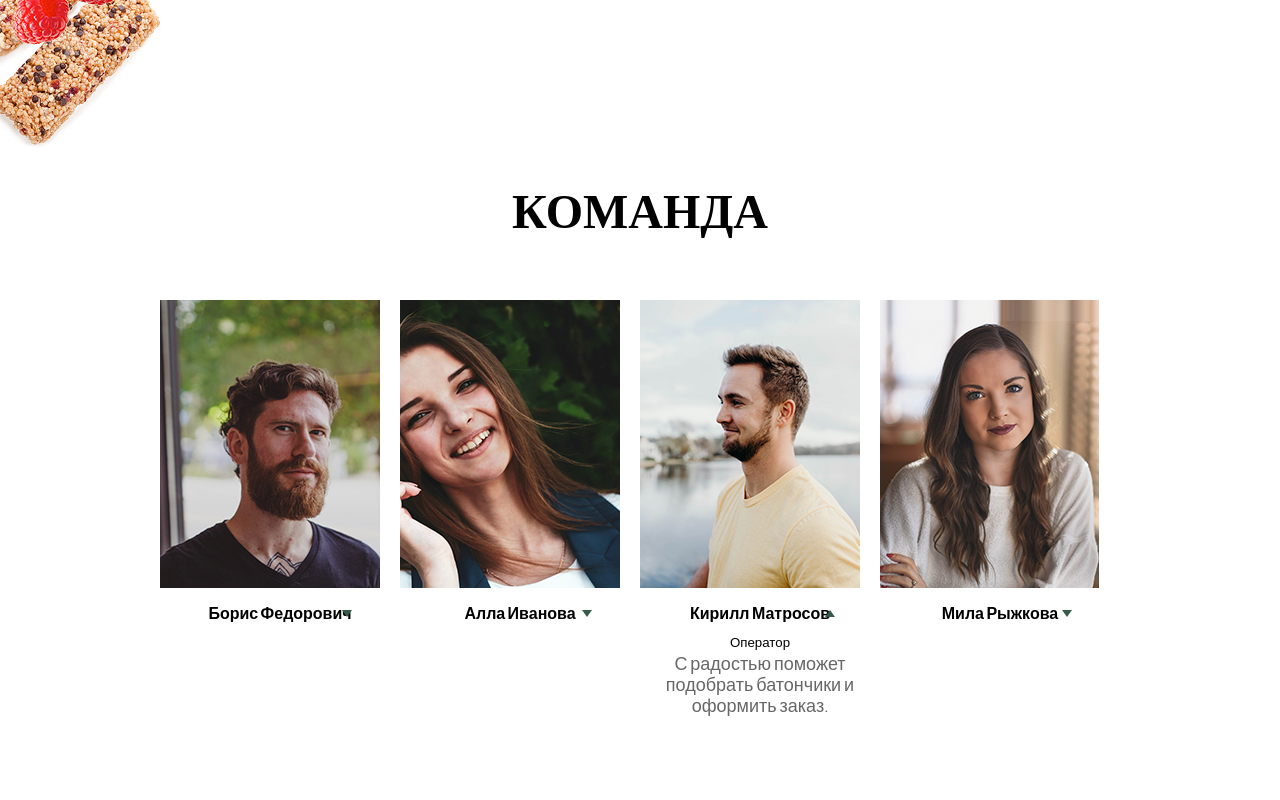
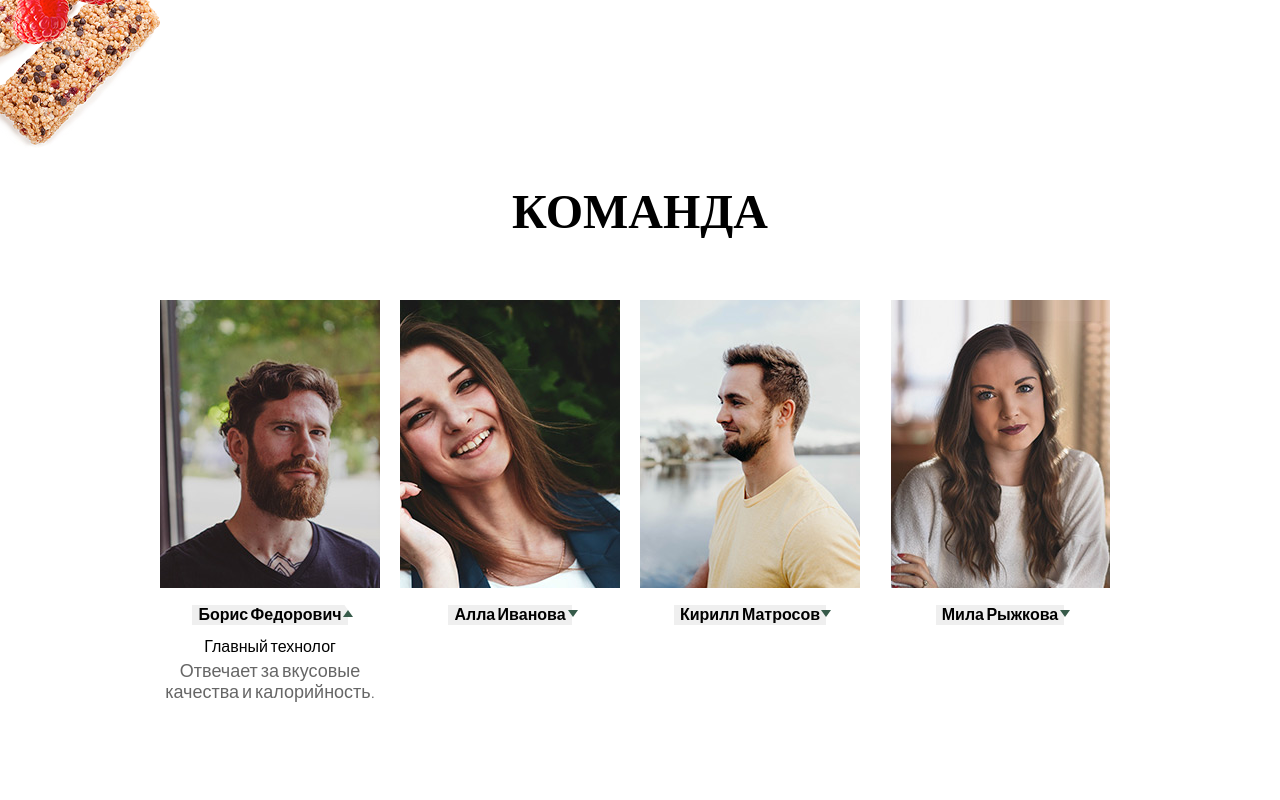
Before and after one commit to Anna185/Chocco, a plain HTML site: page index.html in a window 1280 px wide. Shown: the part 1486-2286 px from the top of the page. Drawn offline with nearby package versions, Linux system fonts and the light colour scheme; files that its build step writes are made by us from their sources.

Commit message:
edit index.html

```diff
--- a/css/blocks/_team.scss
+++ b/css/blocks/_team.scss
@@ -8,7 +8,7 @@
 
 
 
-.team__list {
+.team__list-accordeon {
   display: flex;
   justify-content: space-between;
   padding: 0;
@@ -16,16 +16,25 @@
 }
 
 .team__item-accordeon {
+  margin-right: 20px;
+  text-align: center;
+
+  &:last-child {
+    margin-right: 0;
+  }
+}
+
+
+.team__item-accordeon-title {
   position: relative;
-  display: flex;
-  flex-direction: column;
+  font-weight: 700;
   text-align: center;
   margin-top: 12px;
 
   &::after {
     content: "";
     position: absolute;
-    left: 76%;
+    left: 97%;
     top: 5px;
     border: 7px solid transparent;
     border-top-color: #365a49;
@@ -36,7 +45,7 @@
   }
 }
 
-.team__item-list {
+.team__item-accordeon-info {
   padding: 0;
   margin-top: 13px;
   height:0 ;
@@ -49,26 +58,25 @@
 
 }
 
-.team__item-accordeon-title {
-  font-weight: 700;
-}
 
-.team__item-accordeon--active .team__item-list {
+.team__item-accordeon--active .team__item-accordeon-info {
   height:auto ;
 }
 
-  .team__item-accordeon--active::after {
+.team__item-accordeon--active
+.team__item-accordeon-title::after {
     border-bottom-color: #365a49;
     border-top-color:#ffffff;
-    left: 77%;
+    left: 97%;
     top: -2px;
   }
 
 
 
-.team__item-list-text {
+
+.team__item-accordeon-info-text {
   color: #666666;
   font-size: 18px;
   font-weight: 300;
-  margin-top: -14px;
+  margin-top: 6px;
 }
--- a/index.html
+++ b/index.html
@@ -75,14 +75,14 @@
                     <svg class="hero__description-img-icon">
                       <use xlink:href="../css/svg/sprites.svg#6"></use>
                     </svg>
-                  <div class="hero__description-text">3-5 дней доставка по РФ</div>
+                    <div class="hero__description-text">3-5 дней доставка по РФ</div>
                 </li>
                 <li class="hero__description-points hero__description-points--bonus">
                   <div class="hero__description-img">
                     <svg class="hero__description-img-icon">
                       <use xlink:href="../css/svg/sprites.svg#4"></use>
                     </svg>
-                  <div class="hero__description-text hero__description-text--bonus">Не портит фигуру</div>
+                    <div class="hero__description-text hero__description-text--bonus">Не портит фигуру</div>
                 </li>
               </ul>
             </div>
@@ -144,76 +144,55 @@
     </section>
 
     <section class="section team">
-      <div class="container team__container">
+      <div class="container container__team">
         <h2 class="title team__title">Команда</h2>
-        <ul class="team__list">
-          <li class="team__item">
-            <div class="team__item-photo">
-              <img src="./img/boris.png" class="team__item-photo-img" alt="">
+        <ul class="team__list-accordeon">
+          <li class="team__item-accordeon team__item-accordeon--active">
+            <div class="team__item-accordeon-photo">
+              <img src="./img/boris.jpg" alt="" class="team__item-accordeon-photo-img">
             </div>
-            <div class="team__item-accordeon">
-              <h4 class="team__item-accordeon-title">Борис Федорович</h4>
-              <div class="team__item-text">
-                <ul class="team__item-list">
-                  <li class="team__item-list-title">
-                    <h5>Оператор</h5>
-                  <li class="team__item-list-text">
-                    <p>С радостью поможет подобрать батончики и оформить заказ.</p>
-                  </li>
-                </ul>
-              </div>
+            <button class="team__item-accordeon-title">Борис Федорович</button>
+            <div class="team__item-accordeon-info">
+              <div class="team__item-accordeon-info-position">Главный технолог</div>
+              <p class="team__item-accordeon-info-text">
+                Отвечает за вкусовые качества и калорийность.
+              </p>
             </div>
           </li>
-          <li class="team__item">
-            <div class="team__item-photo">
-              <img src="./img/alla.png" class="team__item-photo-img" alt="">
+          <li class="team__item-accordeon">
+            <div class="team__item-accordeon-photo">
+              <img src="./img/alla.jpg" alt="" class="team__item-accordeon-photo-img">
             </div>
-            <div class="team__item-accordeon">
-              <h4 class="team__item-accordeon-title">Алла Иванова</h4>
-              <div class="team__item-text">
-                <ul class="team__item-list">
-                  <li class="team__item-list-title">
-                    <h5>Оператор</h5>
-                  <li class="team__item-list-text">
-                    <p>С радостью поможет подобрать батончики и оформить заказ.</p>
-                  </li>
-                </ul>
-              </div>
+            <button class="team__item-accordeon-title">Алла Иванова</button>
+            <div class="team__item-accordeon-info">
+              <div class="team__item-accordeon-info-position">Специалист по упаковке</div>
+              <p class="team__item-accordeon-info-text">
+                Автор запоминающегося стиля наших батончиков.
+              </p>
             </div>
           </li>
-
-          <li class="team__item">
-            <div class="team__item-photo">
-              <img src="./img/kirill.png" class="team__item-photo-img" alt="">
+          <li class="team__item-accordeon">
+            <div class="team__item-accordeon-photo">
+              <img src="./img/kirill.jpg" alt="" class="team__item-accordeon-photo-img">
             </div>
-            <div class="team__item-accordeon team__item-accordeon--active">
-              <h4 class="team__item-accordeon-title">Кирилл Матросов</h4>
-              <div class="team__item-text">
-                <ul class="team__item-list">
-                  <li class="team__item-list-title">
-                    <h5>Оператор</h5>
-                  <li class="team__item-list-text">
-                    <p>С радостью поможет подобрать батончики и оформить заказ.</p>
-                  </li>
-                </ul>
-              </div>
+            <button class="team__item-accordeon-title">Кирилл Матросов</button>
+            <div class="team__item-accordeon-info">
+              <div class="team__item-accordeon-info-position">Оператор</div>
+              <p class="team__item-accordeon-info-text">
+                С радостью поможет подобрать батончики и оформить заказ
+              </p>
             </div>
           </li>
-          <li class="team__item">
-            <div class="team__item-photo">
-              <img src="./img/mila.png" class="team__item-photo-img" alt="">
+          <li class="team__item-accordeon">
+            <div class="team__item-accordeon-photo">
+              <img src="./img/mila.jpg" alt="" class="team__item-accordeon-photo-img">
             </div>
-            <div class="team__item-accordeon">
-              <h4 class="team__item-accordeon-title">Мила Рыжкова</h4>
-              <div class="team__item-text">
-                <ul class="team__item-list">
-                  <li class="team__item-list-title">
-                    <h5>Оператор</h5>
-                  <li class="team__item-list-text">
-                    <p>С радостью поможет подобрать батончики и оформить заказ.</p>
-                  </li>
-                </ul>
-              </div>
+            <button class="team__item-accordeon-title">Мила Рыжкова</button>
+            <div class="team__item-accordeon-info">
+              <div class="team__item-accordeon-info-position">PR, маркетинг</div>
+              <p class="team__item-accordeon-info-text">
+                По всем вопросам сотрудничества и рекламы писать только Миле.
+              </p>
             </div>
           </li>
         </ul>
@@ -221,9 +200,7 @@
     </section>
     <section class="section chocco">
       <div class="container chocco__container">
-
         <h2 class="title title--white chocco__title">Меню</h2>
-
         <div class="chocco__accordeon">
           <ul class="chocco__accordeon-list">
             <li class="chocco__accordeon-item active">
```
Also changed, not shown: css/layout/_base.scss (line endings or trailing spaces), css/main.css.
